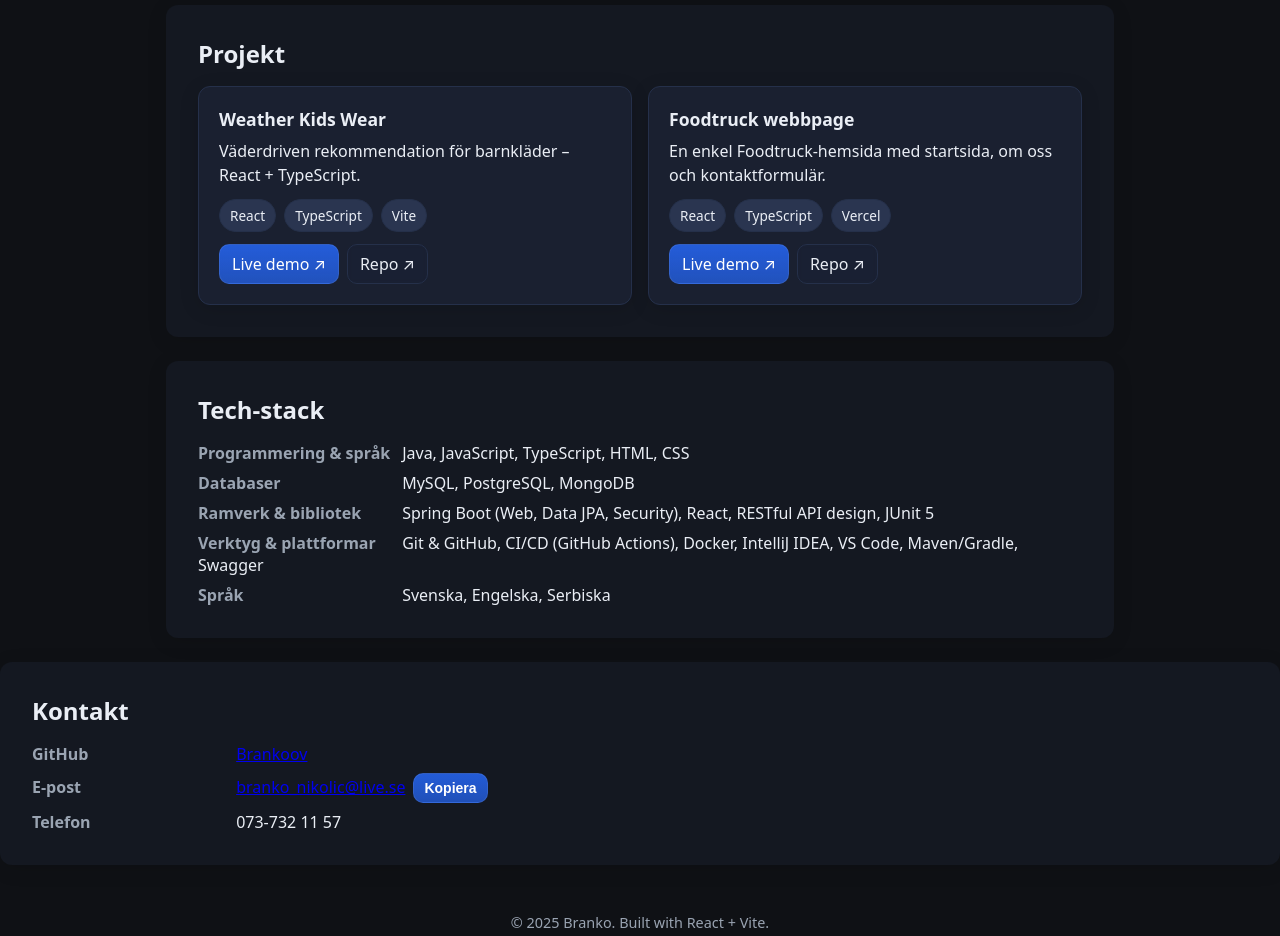
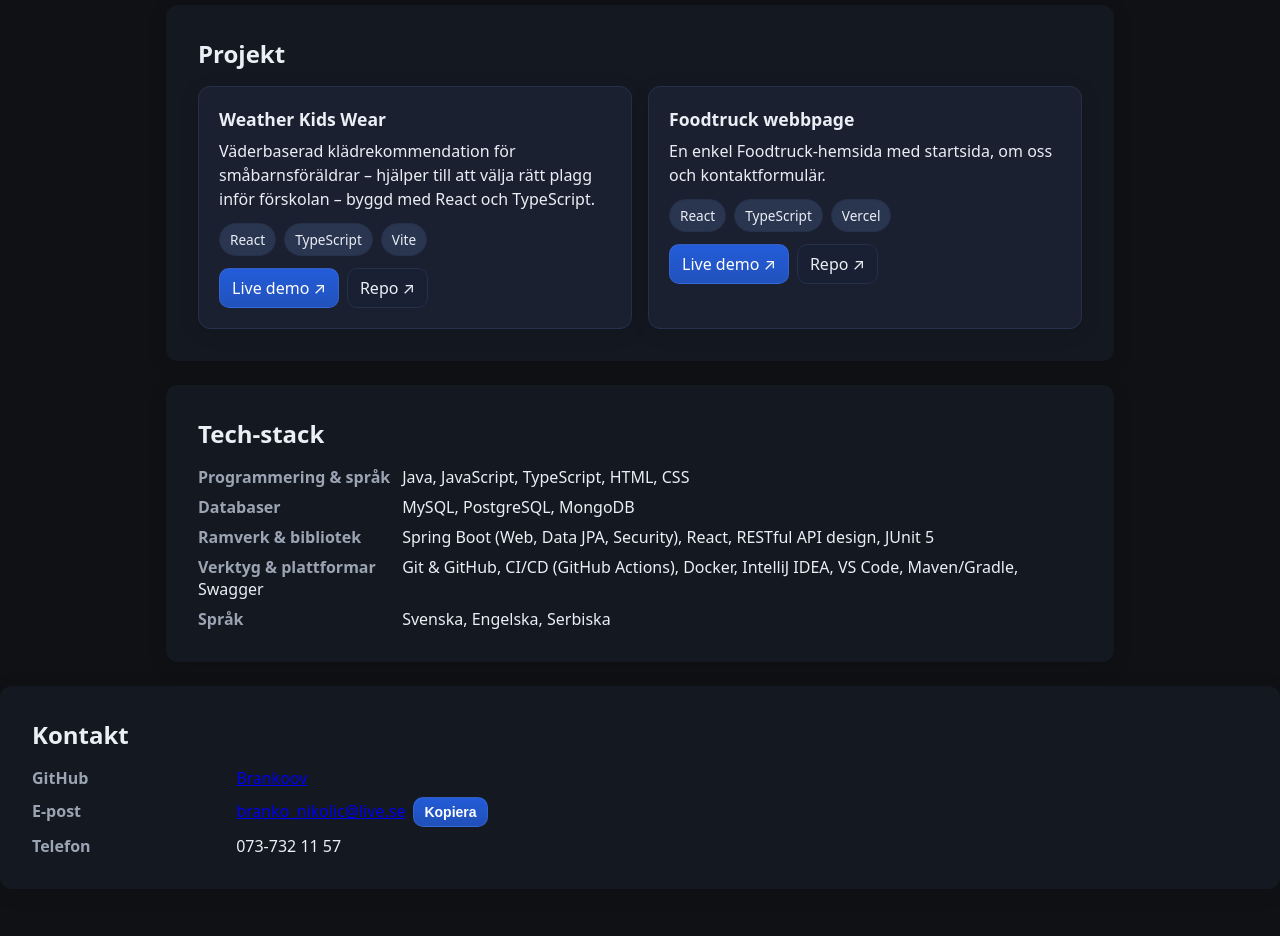
Before and after one commit to Brankoov/branko-portfolio, a React (Vite) app: page / in a window 1280 px wide. Shown: the part 1000-1936 px from the top of the page. Built offline with nearby package versions, Linux system fonts and the light colour scheme.

Commit message:
Fix: Changed info text in weatherapp card

```diff
--- a/src/data/projects.ts
+++ b/src/data/projects.ts
@@ -15,7 +15,7 @@ export const projects: Project[] = [
   {
     title: "Weather Kids Wear",
     description:
-      "Väderdriven rekommendation för barnkläder – React + TypeScript.",
+      "Väderbaserad klädrekommendation för småbarnsföräldrar – hjälper till att välja rätt plagg inför förskolan – byggd med React och TypeScript.",
     stack: ["React", "TypeScript", "Vite"],
     live: "https://kladerforvader.se/",
     repo: "https://github.com/Brankoov/Weatherapp",
```
